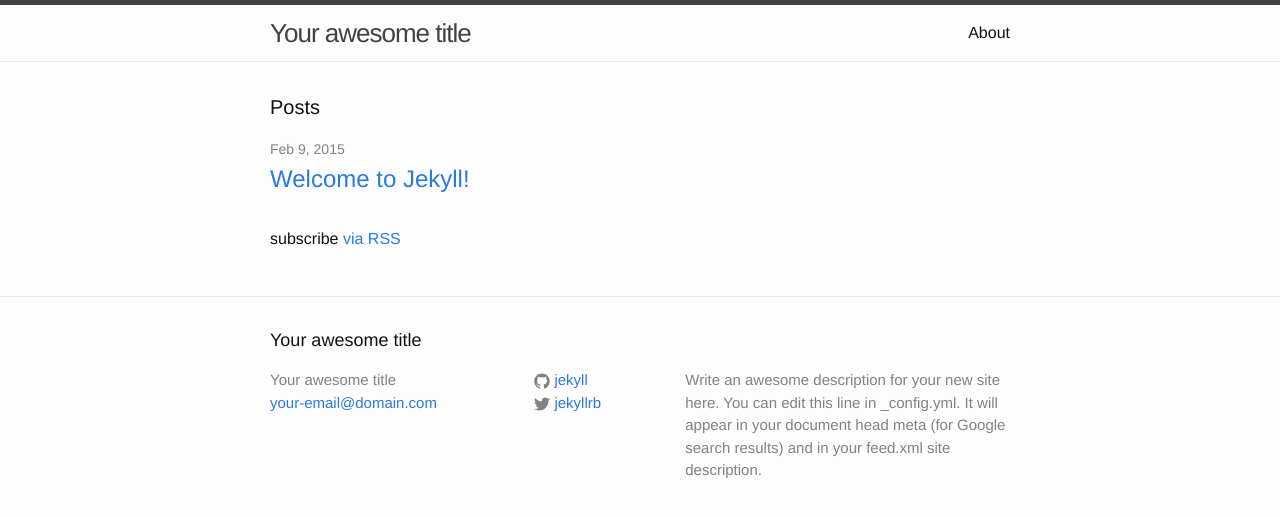
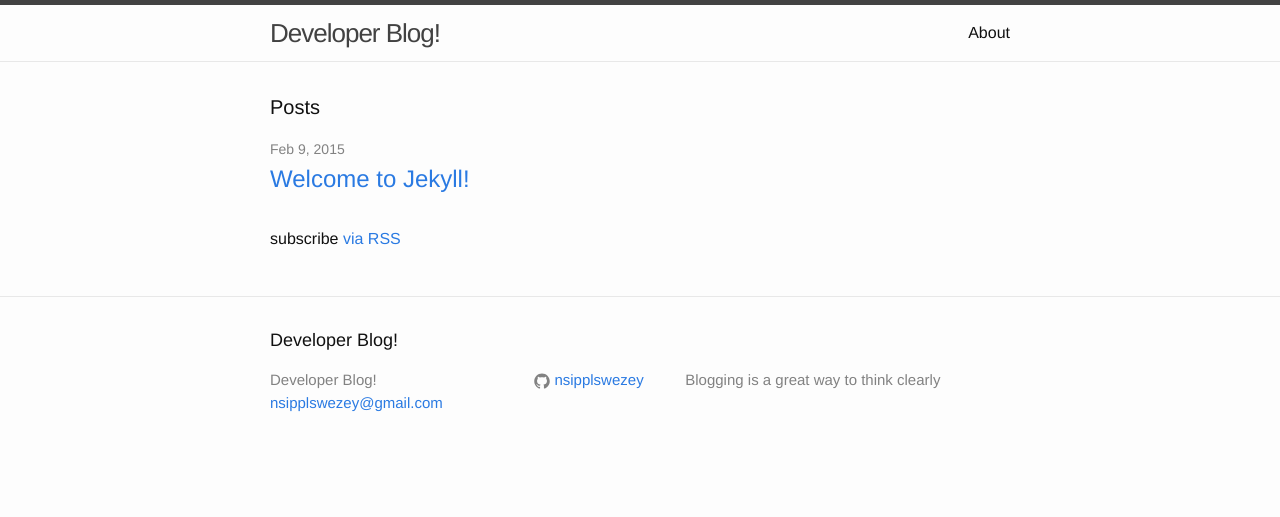
Before and after one commit to nsipplswezey/nsipplswezey.github.io, a Jekyll site: the page built from index.html, in a window 1280 px wide. Shown: the top 517 px of the page. Built offline with Jekyll 4.4.1, drawn with Linux system fonts in a browser that asks for light colours.

Commit message:
Personalized config

```diff
--- a/_config.yml
+++ b/_config.yml
@@ -1,14 +1,12 @@
 # Site settings
-title: Your awesome title
-email: your-email@domain.com
+title: Developer Blog!
+email: nsipplswezey@gmail.com
 description: > # this means to ignore newlines until "baseurl:"
-  Write an awesome description for your new site here. You can edit this
-  line in _config.yml. It will appear in your document head meta (for
-  Google search results) and in your feed.xml site description.
+  Blogging is a great way to think clearly
 baseurl: "" # the subpath of your site, e.g. /blog/
-url: "http://yourdomain.com" # the base hostname & protocol for your site
-twitter_username: jekyllrb
-github_username:  jekyll
+url: "http://nsipplswezey.github.io/" # the base hostname & protocol for your site
+twitter_username: null
+github_username:  nsipplswezey
 
 # Build settings
 markdown: kramdown
```
